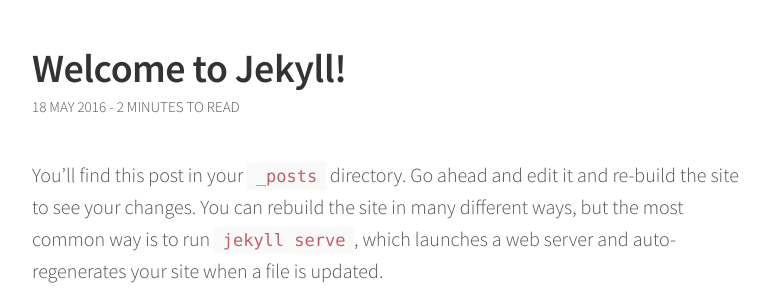
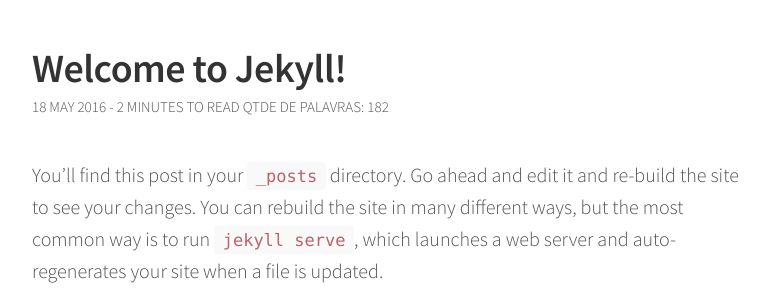
Before and after one commit to leroy1977/leroy1977.github.io, a Jekyll site: the page built from _posts/2016-05-18-welcome-to-jekyll.markdown, in a window 1280 px wide. Shown: the part 180-472 px from the top of the page, without its empty margins (248-1025 px from the left). Built offline with Jekyll 4.4.1, drawn with Linux system fonts in a browser that asks for light colours; comment, search, counter and statistics services are not loaded.

Commit message:
Update post.html

```diff
--- a/_layouts/post.html
+++ b/_layouts/post.html
@@ -6,6 +6,10 @@
      <div class="post-date">
        <time> {{ page.date | date_to_string }} </time>
     <span class = "reading-time"> - 2 minutes to read </span>
+    {% include minutes-to-read.html %}
+
+       Qtde de palavras: {{words}}
+
   </div>
 
   {{ content}}
```
